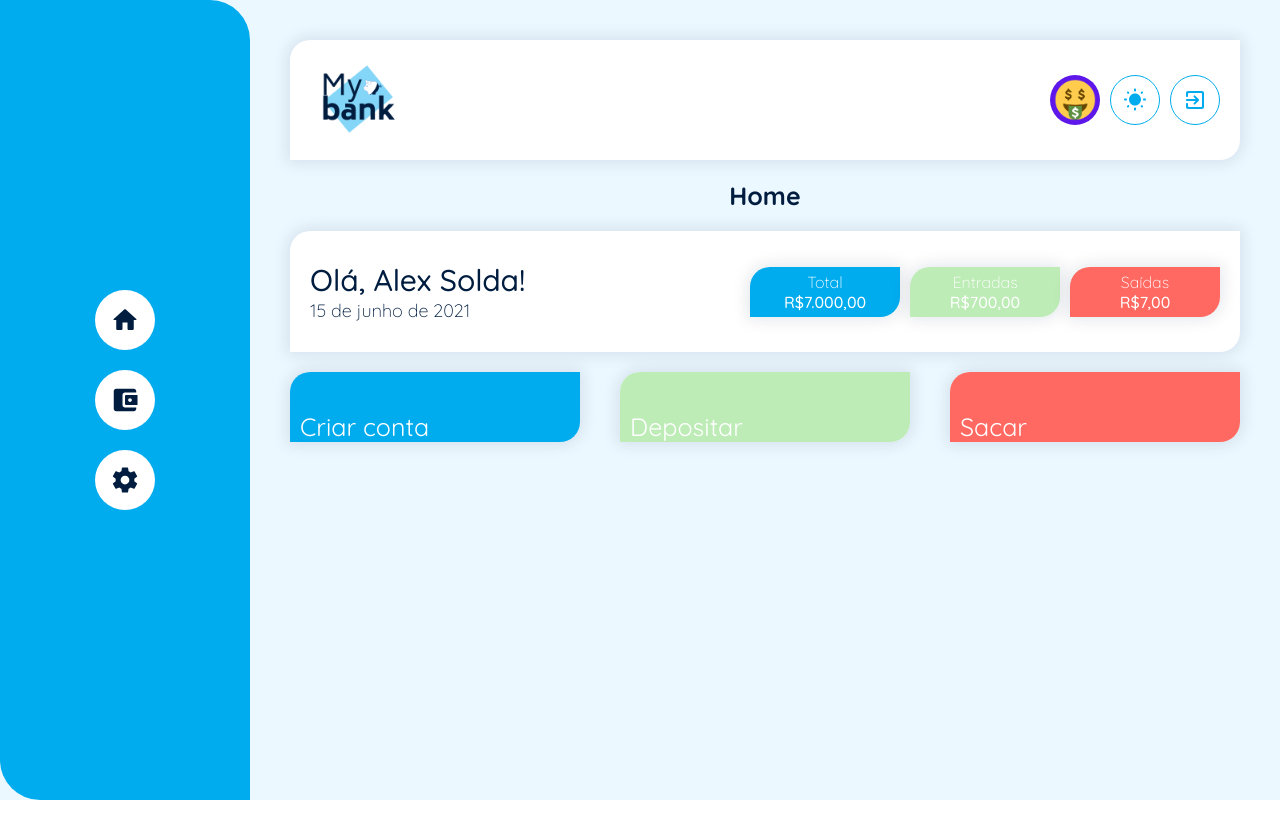
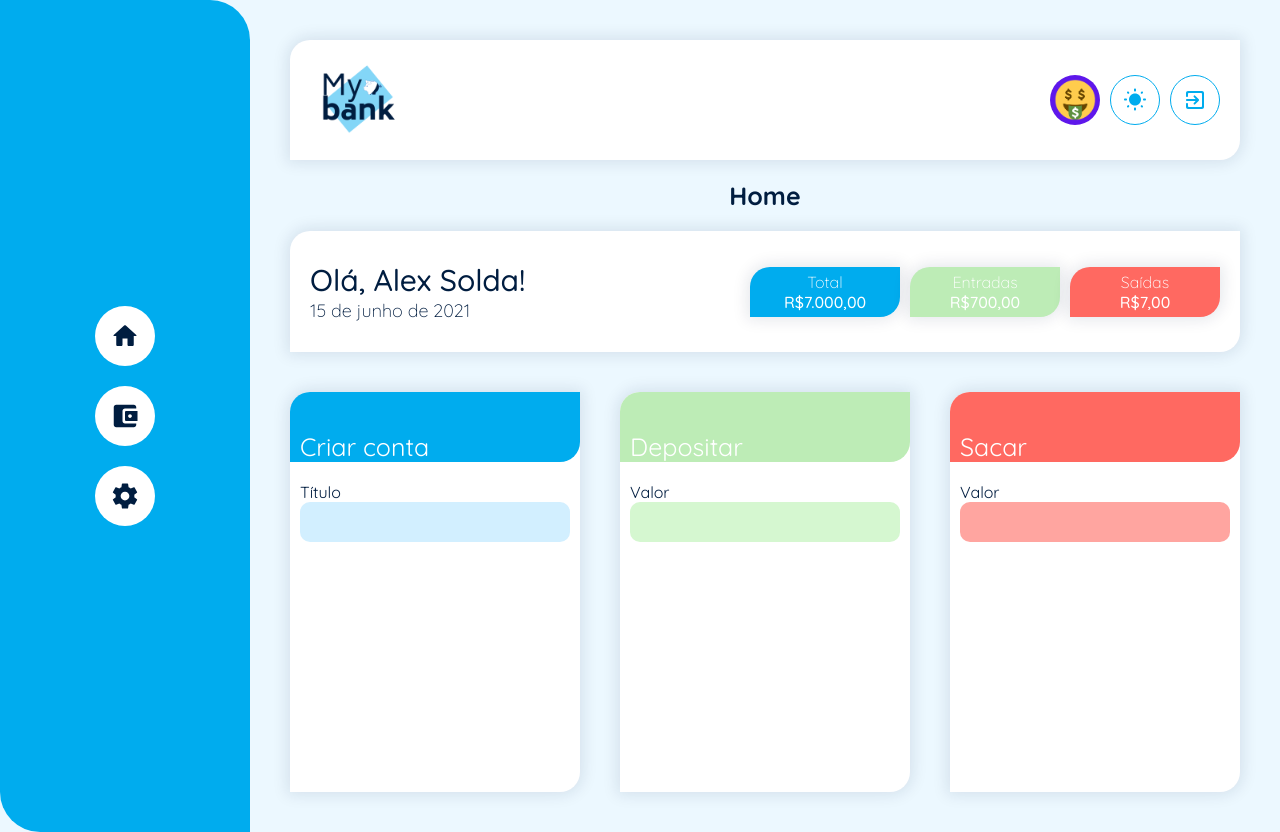
Before and after one commit to alexsolda/mybank, a React (Create React App) app: page / in a window 1280 px wide. Before the commit the page ends 800 px from the top, so only its background shows below. Built offline with nearby package versions, Linux system fonts and the light colour scheme.

Commit message:
Estilização das opções do componente Home

```diff
--- a/src/Components/Home/index.jsx
+++ b/src/Components/Home/index.jsx
@@ -10,7 +10,9 @@ import {
     DataValue,
     ContainerOptions,
     ContentOption,
-    OptionTitle
+    OptionTitle,
+    FormContainer,
+    InputOption
 } from './styles';
 
 import { Title, ContainerContent } from '../../shared/ComponentsStyles';
@@ -45,16 +47,30 @@ function Home() {
             <ContainerOptions>
                 <ContentOption>
                     <OptionTitle bgColor='#00ACEE'>Criar conta</OptionTitle>
+                    <FormContainer>
+                        <label>Título</label>
+                        <InputOption bgColor='#D2EFFF'/>
+                    </FormContainer>
                 </ContentOption>
 
                 <ContentOption>
                     <OptionTitle bgColor='#BDECB6'>Depositar</OptionTitle>
+                    <FormContainer>
+                        <label>Valor</label>
+                        <InputOption bgColor='#D5F7D0'/>
+                    </FormContainer>
                 </ContentOption>
 
                 <ContentOption>
-                <OptionTitle bgColor='#FF6961'>Sacar</OptionTitle>
+                    <OptionTitle bgColor='#FF6961'>Sacar</OptionTitle>
+                    <FormContainer>
+                        <label>Valor</label>
+                        <InputOption bgColor='#FFA5A0'/>
+                    </FormContainer>
                 </ContentOption>
             </ContainerOptions>
+
+
         </>
     )
 }
--- a/src/Components/Home/styles.js
+++ b/src/Components/Home/styles.js
@@ -75,6 +75,9 @@ export const ContainerOptions = styled.div`
 `
 
 export const ContentOption = styled.div`
+    display: flex;
+    flex-direction: column;
+
     background-color: #FFF;
 
     border-top-left-radius: 20px;
@@ -82,6 +85,7 @@ export const ContentOption = styled.div`
     box-shadow: 0px 0px 15px 3px rgba(0, 29, 64, 0.1);
 
     width: 100%;
+    height: 400px;
 
     &:nth-child(-n+2) {
        margin-right: 40px;
@@ -98,8 +102,12 @@ export const ContentOption = styled.div`
 
        width: 80%;
 
+       &:last-child {
+        margin-bottom: 80px;
+       }
+
        &:nth-child(-n+2) {
-       margin-bottom: 20px;
+        margin-bottom: 20px;
        margin-right: 0;
     }
     }
@@ -123,3 +131,30 @@ export const OptionTitle = styled.div`
     font-size: 25px;
 
 `
+
+export const FormContainer = styled.div`
+    display: flex;
+    flex-direction: column;
+    flex: 1;
+
+    padding: 20px 10px;
+
+    label {
+        color: #001D40;
+    }
+`
+
+export const InputOption = styled.input`
+    border-radius: 10px;
+    border: none;
+
+    outline: none;
+
+    background-color: ${({bgColor}) => bgColor};
+
+    height: 40px;
+
+    padding: 0 10px;
+
+    font-size: 15px;
+`
--- a/src/shared/ComponentsStyles/index.js
+++ b/src/shared/ComponentsStyles/index.js
@@ -19,7 +19,7 @@ export const ContainerContent = styled.div`
     display: flex;
 
     padding: 10px 20px;
-    margin-bottom: 20px;
+    margin-bottom: 40px;
 
     @media(max-width: 1035px){
         flex-direction: column;
```
